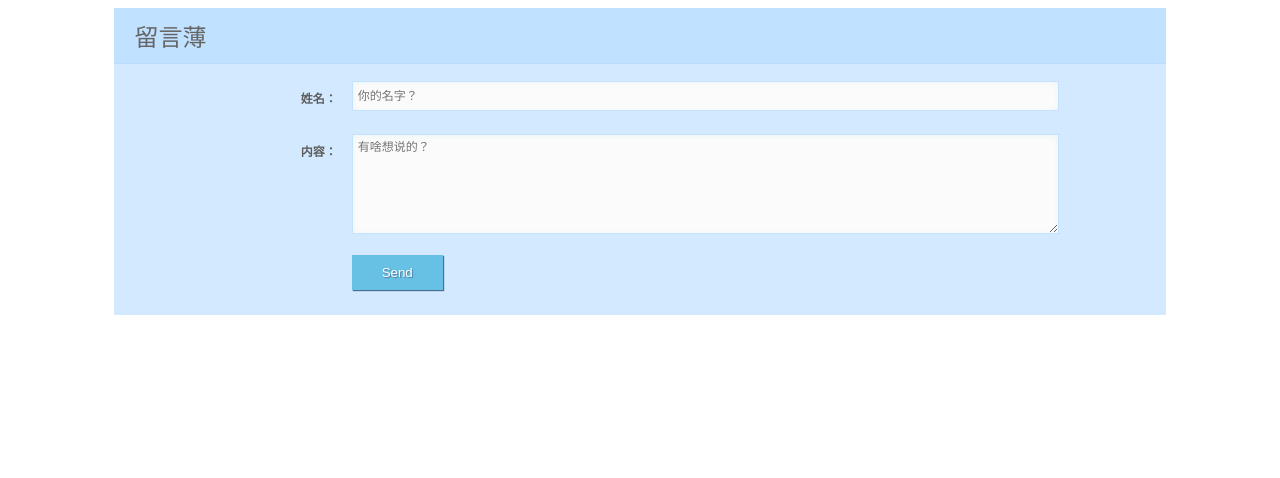
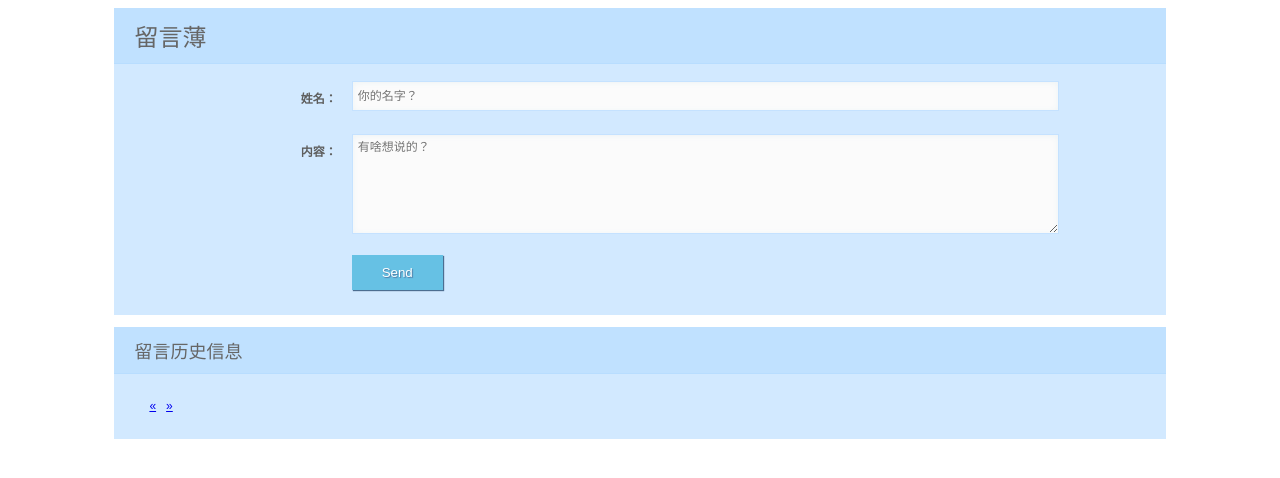
Before and after one commit to ttlttl/show-me-the-code, a Flask app: page / in a window 1280 px wide. Shown: the top 478 px of the page. Run offline with Flask 2, Linux system fonts and the light colour scheme; data that the repository does not hold is empty; some libraries are stand-ins or nearby versions.

Commit message:
0023: GET version Done

```diff
--- a/0023/0023.py
+++ b/0023/0023.py
@@ -1,4 +1,8 @@
+"""
+第 0023 题： 使用 Python 的 Web 框架，做一个 Web 版本 留言簿 应用。
+用法 python 0023.py runserver [-h 0.0.0.0 -p 80]
+"""
 from app import app, db
 
 db.create_all()
-app.run(debug=True, host='0.0.0.0')
+app.run(debug=True)
--- a/0023/app/__init__.py
+++ b/0023/app/__init__.py
@@ -1,10 +1,14 @@
 import os
 from flask import Flask
 from flask_sqlalchemy import SQLAlchemy
+from flask_moment import Moment
 
 basedir = os.path.abspath(os.path.dirname(__file__))
 app = Flask(__name__)
+app.config['SQLALCHEMY_TRACK_MODIFICATIONS'] = True
 app.config['SQLALCHEMY_DATABASE_URI'] = 'sqlite:///' + os.path.join(basedir, 'data.sqlite')
+app.config['MESSAGES_PER_PAGE'] = 5
 db = SQLAlchemy(app)
+moment = Moment(app)
 
 from . import views, models
--- /dev/null
+++ b/0023/app/static/styles.css
@@ -0,0 +1,135 @@
+.elegant-aero{
+    margin-left:auto;
+    margin-right:auto;
+    max-width: 80%;
+    background: #D2E9FF;
+    padding: 20px 20px 20px 20px;
+    font: 12px Arial, Helvetica, sans-serif;
+    color: #666;
+}
+.elegant-aero h1{
+    font: 24px "Trebuchet MS", Arial, Helvetica, sans-serif;
+    padding: 10px 10px 10px 20px;
+    display: block;
+    background: #C0E1FF;
+    border-bottom: 1px solid #B8DDFF;
+    margin: -20px -20px 15px;
+}
+.elegant-aero h1>span {
+    display: block;
+    font-size: 11px;
+}
+.elegant-aero label>span {
+    float: left;
+    margin-top: 10px;
+    color: #5E5E5E;
+}
+.elegant-aero label {
+    display: block;
+    margin: 0px 0px 5px;
+}
+.elegant-aero label>span {
+    float: left;
+    width: 20%;
+    text-align: right;
+    padding-right: 15px;
+    margin-top: 10px;
+    font-weight: bold;
+}
+.elegant-aero input[type="text"], .elegant-aero textarea {
+    color: #888;
+    width: 70%;
+    padding: 0px 0px 0px 5px;
+    border: 1px solid #C5E2FF;
+    background: #FBFBFB;
+    outline: 0;
+    -webkit-box-shadow:inset 0px 1px 6px #ECF3F5;
+    box-shadow: inset 0px 1px 6px #ECF3F5;
+    font: 200 12px/25px Arial, Helvetica, sans-serif;
+    height: 30px;
+    line-height:15px;
+    margin: 2px 6px 16px 0px;
+}
+.elegant-aero textarea{
+    height:100px;
+    padding: 5px 0px 0px 5px;
+    width: 70%;
+}
+
+.elegant-aero .button{
+    padding: 10px 30px 10px 30px;
+    background: #66C1E4;
+    border: none;
+    color: #FFF;
+    box-shadow: 1px 1px 1px #4C6E91;
+    -webkit-box-shadow: 1px 1px 1px #4C6E91;
+    -moz-box-shadow: 1px 1px 1px #4C6E91;
+    text-shadow: 1px 1px 1px #5079A3;
+}
+.elegant-aero .button:hover{
+    background: #3EB1DD;
+}
+
+.elegant-aero-history{
+    margin-left:auto;
+    margin-right:auto;
+    max-width: 80%;
+    background: #D2E9FF;
+    padding: 20px 20px 20px 20px;
+    font: 12px Arial, Helvetica, sans-serif;
+    color: #666;
+}
+
+.elegant-aero-history h2{
+    font: 18px "Trebuchet MS", Arial, Helvetica, sans-serif;
+    padding: 10px 10px 10px 20px;
+    display: block;
+    background: #C0E1FF;
+    border-bottom: 1px solid #B8DDFF;
+    margin: -20px -20px 15px;
+}
+
+.elegant-aero-history label>span {
+    float: left;
+    margin-top: 1px;
+    color: #5E5E5E;
+}
+.elegant-aero-history label {
+    display: block;
+    height: 30px;
+    margin: 0px 0px 1px;
+}
+
+.elegant-aero-history label>span {
+    float: left;
+    width: 30%;
+    text-align: left;
+    padding-left: 15px;
+    margin-top: 1px;
+    font-weight: bold;
+}
+li {
+list-style: none;
+}
+.pagination{
+ overflow:hidden;
+ margin:0;
+ padding:10px 10px 6px 10px;
+}
+.pagination *{
+ display:inline;
+ float:left;
+ margin:0;
+ padding:0;
+ font-size:12px;
+}
+
+.pagination li{
+ list-style:none;
+ margin:0 5px;
+}
+.pagination li li{
+ position:relative;
+ margin:-2px 0 0;
+ font-family: Arial, Helvetica, sans-serif
+}
--- /dev/null
+++ b/0023/app/templates/_macros.html
@@ -0,0 +1,29 @@
+{% macro pagination_widget(pagination, endpoint, fragment='') %}
+<ul class="pagination">
+    <li{% if not pagination.has_prev %} class="disabled"{% endif %}>
+        <a href="{% if pagination.has_prev %}{{ url_for(endpoint, page=pagination.prev_num, **kwargs) }}{{ fragment }}{% else %}#{% endif %}">
+            &laquo;
+        </a>
+    </li>
+    {% for p in pagination.iter_pages() %}
+        {% if p %}
+            {% if p == pagination.page %}
+            <li class="active">
+                <a href="{{ url_for(endpoint, page = p, **kwargs) }}{{ fragment }}">{{ p }}</a>
+            </li>
+            {% else %}
+            <li>
+                <a href="{{ url_for(endpoint, page = p, **kwargs) }}{{ fragment }}">{{ p }}</a>
+            </li>
+            {% endif %}
+        {% else %}
+        <li class="disabled"><a href="#">&hellip;</a></li>
+        {% endif %}
+    {% endfor %}
+    <li{% if not pagination.has_next %} class="disabled"{% endif %}>
+        <a href="{% if pagination.has_next %}{{ url_for(endpoint, page=pagination.next_num, **kwargs) }}{{ fragment }}{% else %}#{% endif %}">
+            &raquo;
+        </a>
+    </li>
+</ul>
+{% endmacro %}
--- a/0023/app/templates/index.html
+++ b/0023/app/templates/index.html
@@ -1,91 +1,13 @@
+{% import "_macros.html" as macros %}
 <html>
 <head>
-    <style>
-    .elegant-aero{
-        margin-left:auto;
-        margin-right:auto;
-        max-width: 80%;
-        background: #D2E9FF;
-        padding: 20px 20px 20px 20px;
-        font: 12px Arial, Helvetica, sans-serif;
-        color: #666;
-    }
-    .elegant-aero h1{
-        font: 24px "Trebuchet MS", Arial, Helvetica, sans-serif;
-        padding: 10px 10px 10px 20px;
-        display: block;
-        background: #C0E1FF;
-        border-bottom: 1px solid #B8DDFF;
-        margin: -20px -20px 15px;
-    }
-    .elegant-aero h1>span {
-        display: block;
-        font-size: 11px;
-    }
-    .elegant-aero label>span {
-        float: left;
-        margin-top: 10px;
-        color: #5E5E5E;
-    }
-    .elegant-aero label {
-        display: block;
-        margin: 0px 0px 5px;
-    }
-    .elegant-aero label>span {
-        float: left;
-        width: 20%;
-        text-align: right;
-        padding-right: 15px;
-        margin-top: 10px;
-        font-weight: bold;
-    }
-    .elegant-aero input[type="text"], .elegant-aero textarea {
-        color: #888;
-        width: 70%;
-        padding: 0px 0px 0px 5px;
-        border: 1px solid #C5E2FF;
-        background: #FBFBFB;
-        outline: 0;
-        -webkit-box-shadow:inset 0px 1px 6px #ECF3F5;
-        box-shadow: inset 0px 1px 6px #ECF3F5;
-        font: 200 12px/25px Arial, Helvetica, sans-serif;
-        height: 30px;
-        line-height:15px;
-        margin: 2px 6px 16px 0px;
-    }
-    .elegant-aero textarea{
-        height:100px;
-        padding: 5px 0px 0px 5px;
-        width: 70%;
-    }
-    .elegant-aero select {
-        background: #fbfbfb url('down-arrow.png') no-repeat right;
-        background: #fbfbfb url('down-arrow.png') no-repeat right;
-        appearance:none;
-        -webkit-appearance:none;
-        -moz-appearance: none;
-        text-indent: 0.01px;
-        text-overflow: '';
-        width: 70%;
-    }
-    .elegant-aero .button{
-        padding: 10px 30px 10px 30px;
-        background: #66C1E4;
-        border: none;
-        color: #FFF;
-        box-shadow: 1px 1px 1px #4C6E91;
-        -webkit-box-shadow: 1px 1px 1px #4C6E91;
-        -moz-box-shadow: 1px 1px 1px #4C6E91;
-        text-shadow: 1px 1px 1px #5079A3;
-    }
-    .elegant-aero .button:hover{
-        background: #3EB1DD;
-    }
-    #emg {background: #FC0; height:50px}
-    </style>
+    <link rel="stylesheet" type="text/css" href="{{ url_for('static', filename='styles.css') }}">
     <script src="http://apps.bdimg.com/libs/jquery/2.1.4/jquery.min.js"></script>
     <script type=text/javascript>$SCRIPT_ROOT = "";</script>
 </head>
+
+{{ moment.include_moment() }}
+
 <body>
 <script type="text/javascript">
     $(function() {
@@ -94,14 +16,14 @@
                 author: $('input[name="author"]').val(),
                 message: $('textarea#message').val()
             }, function(data) {
-                $('span#result').text(data.result);
+                window.location.reload()
             });
         return false;
         });
     });
 </script>
     <div id="header"></div>
-    <div id="mainbody">
+    <div id="mainbody" >
         <form action="" method="post" class="elegant-aero">
             <h1>留言薄</h1>
             <label>
@@ -117,7 +39,25 @@
                 <input type="button" class="button" value="Send" name="submit"/>
             </label>
         </form>
-        <span id="result"></span>
+        <div id="history" class="elegant-aero-history">
+            <h2>留言历史信息</h2>
+            <ul>
+            {% for message in messages %}
+                    <li>
+                        <b>{{ message.author }}</b>&nbsp&nbsp留言于&nbsp&nbsp({{ moment(message.timestamp).fromNow() }}):
+                        <ul>
+                            <li>{{ message.message }}</li>
+                        </ul>
+                    </li>
+                <br />
+            {% endfor %}
+            </ul>
+            {% if pagination %}
+            <div class="pagination">
+                {{ macros.pagination_widget(pagination, '.index') }}
+            </div>
+            {% endif %}
+        </div>
     </div>
     <div id="footer"></div>
 </body>
--- a/0023/app/views.py
+++ b/0023/app/views.py
@@ -1,16 +1,15 @@
 from app import app, db
-from flask import render_template, request, jsonify
+from flask import render_template, request, jsonify,current_app, redirect, url_for
 from .models import Message
 
 @app.route('/')
 def index():
-    return render_template('index.html')
-
-@app.route('/_add_numbers')
-def add_numbers():
-    a = request.args.get('a', 0, type=int)
-    b = request.args.get('b', 0, type=int)
-    return jsonify(result=a+b)
+    page = request.args.get('page', 1, type=int)
+    pagination = Message.query.order_by(Message.timestamp.desc()).paginate(
+        page, per_page=current_app.config['MESSAGES_PER_PAGE'], error_out=False
+    )
+    messages = pagination.items
+    return render_template('index.html', messages=messages, pagination=pagination)
 
 @app.route('/submit')
 def post():
@@ -20,10 +19,14 @@ def post():
         msg = Message(author=author, message=message)
         db.session.add(msg)
         db.session.commit()
-    result = Message.query.filter_by(author=author).first()
+        return jsonify(result='Success')
+    return jsonify(result='False')
 
-    return jsonify(result=str(result.author) + str(result.message) + str(result.timestamp))
 
-@app.route('/test')
-def test():
-    return render_template('test.html')
+@app.route('/deleteall')
+def destroydatabase():
+    messages = Message.query.order_by(Message.timestamp)
+    for message in messages:
+        db.session.delete(message)
+    db.session.commit()
+    return redirect(url_for('.index'))
```
Also changed, not shown: 0023/app/templates/test.html (deleted, +0 -26 lines).
